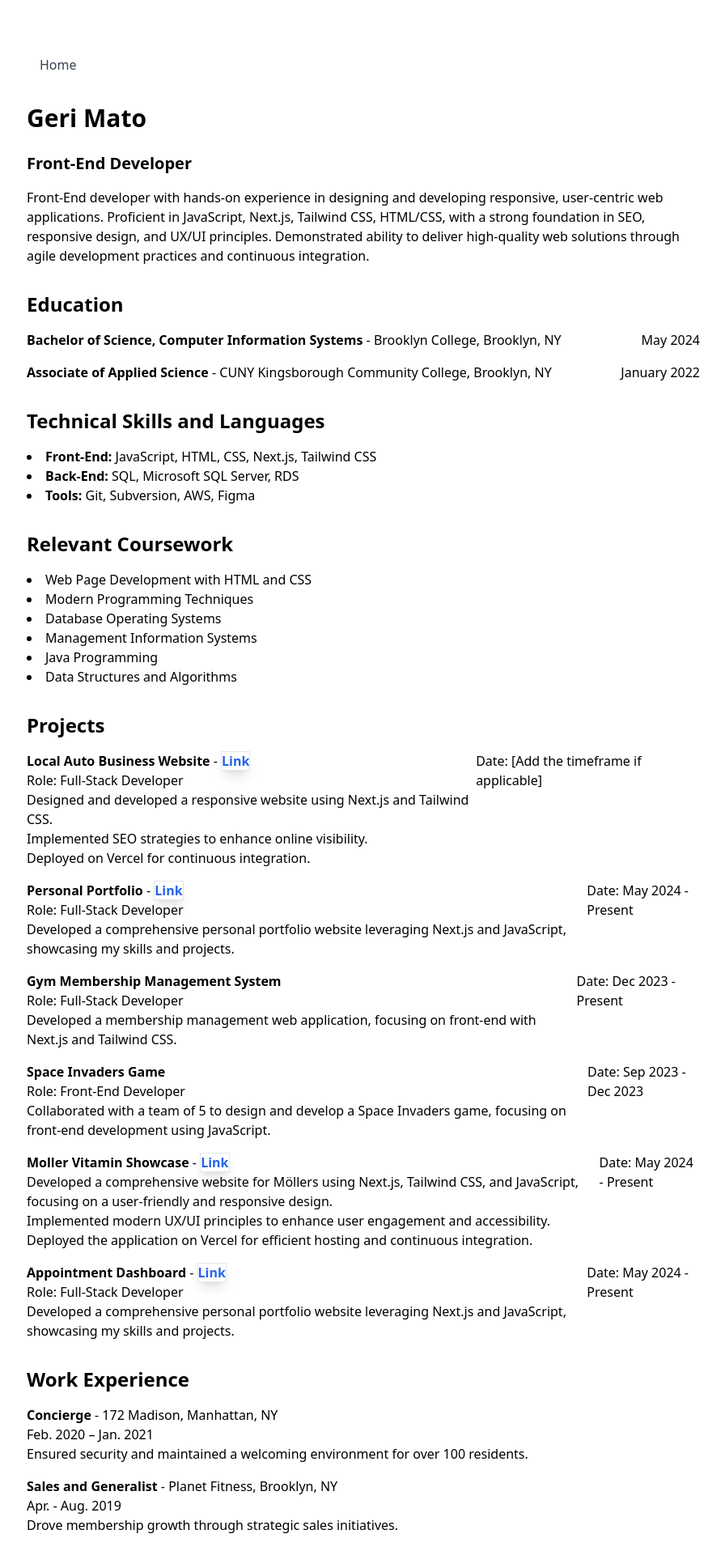
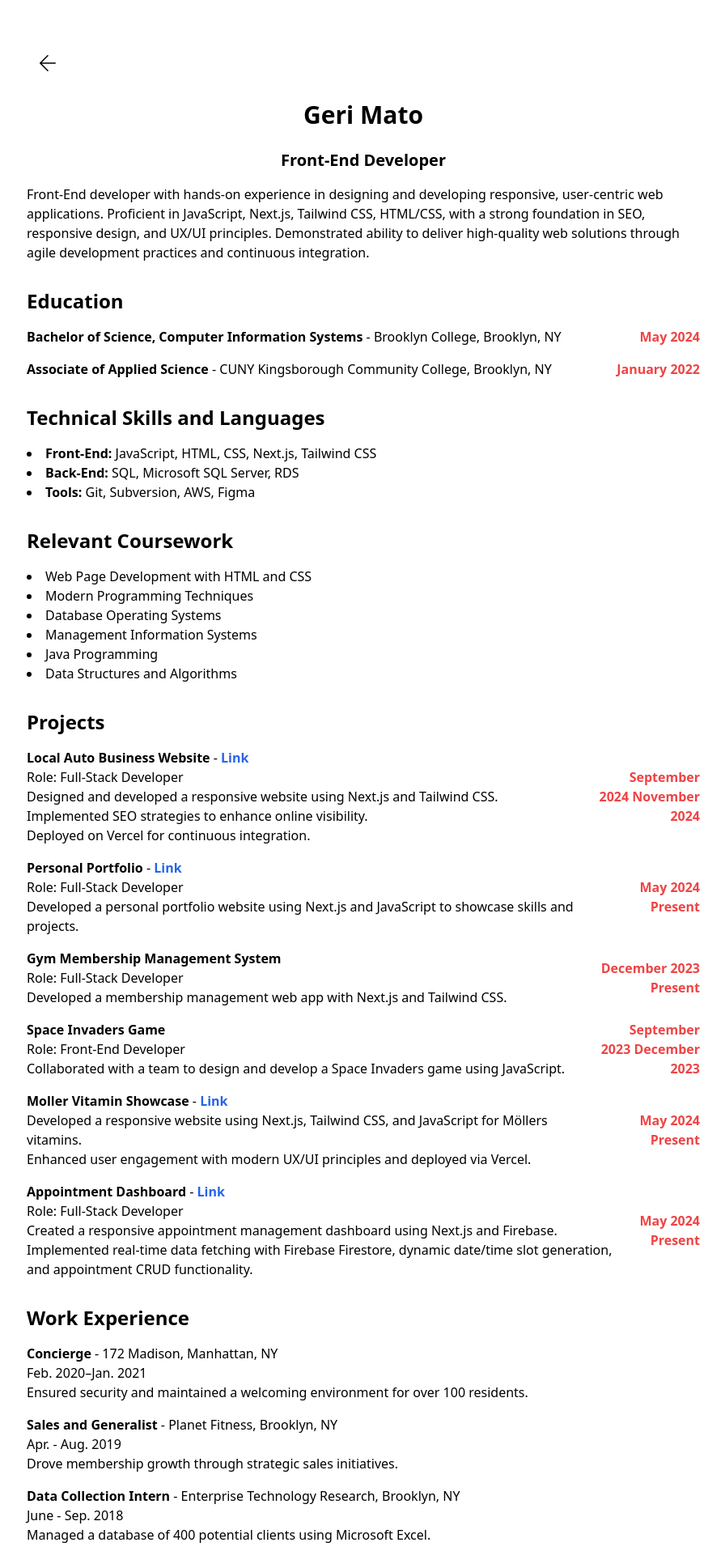
Before and after one commit to GM7651/portfolio, a Next.js app: page /resume in a window 1280 px wide. Shown: the top 1916 px of the page at 81% size, without its empty margins (191-1087 px from the left). Built offline with nearby package versions, Linux system fonts and the light colour scheme.

Commit message:
fixed contact form

```diff
--- a/app/resume/page.js
+++ b/app/resume/page.js
@@ -1,35 +1,41 @@
-"use client";
+'use client';
 
 import React, { useState } from 'react';
 import Navbar from '../components/Navbar'; // Ensure this path is correct
 
 const Resume = () => {
-  const [isMenuOpen, setIsMenuOpen] = useState(false); // State to handle mobile menu
 
   return (
     <div className="max-w-4xl mx-auto p-8">
       {/* Navbar */}
       <div className="w-full flex justify-between items-center py-5 md:w-full">
-      <button
-        className="md:hidden block focus:outline-none"
-        onClick={() => setIsMenuOpen(!isMenuOpen)}
-      >
-        {/* Hamburger Icon */}
-        <svg className="w-6 h-6" fill="none" stroke="currentColor" viewBox="0 0 24 24" xmlns="http://www.w3.org/2000/svg">
-          <path strokeLinecap="round" strokeLinejoin="round" strokeWidth="2" d={isMenuOpen ? "M6 18L18 6M6 6l12 12" : "M4 6h16M4 12h16M4 18h16"} />
-        </svg>
-      </button>
 
-      <div className={`md:flex md:items-center w-full md:w-auto ${isMenuOpen ? "block" : "hidden"}`}>
-        <nav>
+
+        <div className={`md:flex md:items-center w-full md:w-auto }`}>
+          <nav>
           <ul className="md:flex items-center justify-between text-base text-gray-700">
-            <li><a className="md:p-4 py-3 px-0 block" href="/">Home</a></li>
-          </ul>
-        </nav>
+          <li>
+            <a className="md:p-4 py-3 px-0 block  rounded-lg hover:bg-sky-50" href="/">
+              {/* SVG Icon */}
+              <svg
+                fill="#000000"
+                width="20px" /* Adjust size as needed */
+                height="20px" /* Adjust size as needed */
+                viewBox="0 0 52 52"
+                xmlns="http://www.w3.org/2000/svg"
+              >
+                <path d="M50,24H6.83L27.41,3.41a2,2,0,0,0,0-2.82,2,2,0,0,0-2.82,0l-24,24a1.79,1.79,0,0,0-.25.31A1.19,1.19,0,0,0,.25,25c0,.07-.07.13-.1.2l-.06.2a.84.84,0,0,0,0,.17,2,2,0,0,0,0,.78.84.84,0,0,0,0,.17l.06.2c0,.07.07.13.1.2a1.19,1.19,0,0,0,.09.15,1.79,1.79,0,0,0,.25.31l24,24a2,2,0,1,0,2.82-2.82L6.83,28H50a2,2,0,0,0,0-4Z" />
+              </svg>
+
+            </a>
+          </li>
+        </ul>
+          </nav>
+        </div>
       </div>
-    </div>
-      <h1 className="text-3xl font-bold mb-6">Geri Mato</h1>
-      <h2 className="text-xl font-semibold mb-4">Front-End Developer</h2>
+
+      <h1 className="text-3xl text-center font-bold mb-6">Geri Mato</h1>
+      <h2 className="text-xl text-center font-semibold mb-4">Front-End Developer</h2>
       <p className="mb-6">
         Front-End developer with hands-on experience in designing and developing responsive, user-centric web applications. Proficient in JavaScript, Next.js, Tailwind CSS, HTML/CSS, with a strong foundation in SEO, responsive design, and UX/UI principles. Demonstrated ability to deliver high-quality web solutions through agile development practices and continuous integration.
       </p>
@@ -39,13 +45,13 @@ const Resume = () => {
         <div>
           <strong>Bachelor of Science, Computer Information Systems</strong> - Brooklyn College, Brooklyn, NY
         </div>
-        <div>May 2024</div>
+        <div className="text-red-500 font-semibold w-32 text-right">May 2024</div>
       </div>
       <div className="mb-4 flex justify-between">
         <div>
           <strong>Associate of Applied Science</strong> - CUNY Kingsborough Community College, Brooklyn, NY
         </div>
-        <div>January 2022</div>
+        <div className="text-red-500 font-semibold w-32 text-right">January 2022</div>
       </div>
 
       <h2 className="text-2xl font-semibold mt-8 mb-4">Technical Skills and Languages</h2>
@@ -66,74 +72,84 @@ const Resume = () => {
       </ul>
 
       <h2 className="text-2xl font-semibold mt-8 mb-4">Projects</h2>
-      <div className="mb-4 flex justify-between">
+
+      {/* Project 1 */}
+      <div className="flex justify-between items-center mb-4">
         <div>
-          <strong>Local Auto Business Website</strong> - <a href="https://shinecityautospa.com" target="_blank" rel="noopener noreferrer "className="text-blue-600 shadow-lg border hover:text-blue-800 font-semibold">Link</a>
+          <strong>Local Auto Business Website</strong> -
+          <a href="https://shinecityautospa.com" target="_blank" rel="noopener noreferrer" className="text-blue-600 hover:text-blue-800 font-semibold"> Link</a>
           <p>Role: Full-Stack Developer</p>
-          <p> Designed and developed a responsive website using Next.js and Tailwind CSS.</p>
-          <p> Implemented SEO strategies to enhance online visibility.</p>
-          <p> Deployed on Vercel for continuous integration.</p>
+          <p>Designed and developed a responsive website using Next.js and Tailwind CSS.</p>
+          <p>Implemented SEO strategies to enhance online visibility.</p>
+          <p>Deployed on Vercel for continuous integration.</p>
+        </div>
+        <div className="text-red-500 font-semibold w-32 text-right">September 2024 November 2024 </div>
+      </div>
 
+      {/* Project 2 */}
+      <div className="flex justify-between items-center mb-4">
+        <div>
+          <strong>Personal Portfolio</strong> -
+          <a href="https://gerimato.com" target="_blank" rel="noopener noreferrer" className="text-blue-600 hover:text-blue-800 font-semibold"> Link</a>
+          <p>Role: Full-Stack Developer</p>
+          <p>Developed a personal portfolio website using Next.js and JavaScript to showcase skills and projects.</p>
+        </div>
+        <div className="text-red-500 font-semibold w-32 text-right">May 2024  Present</div>
+      </div>
 
-        </div>
-        <div>Date: [Add the timeframe if applicable]</div>
-      </div>
-      <div className="mb-4 flex justify-between">
-          <div>
-          <strong>Personal Portfolio</strong> - <a href="https://gerimato.com" target="_blank" rel="noopener noreferrer" className="text-blue-600 shadow-lg border hover:text-blue-800 font-semibold">Link</a>
-            <p>Role: Full-Stack Developer</p>
-            <p>Developed a comprehensive personal portfolio website leveraging Next.js and JavaScript, showcasing my skills and projects.</p>
-          </div>
-          <div>Date: May 2024 - Present</div>
-        </div>
-      <div className="mb-4 flex justify-between">
+      {/* Project 3 */}
+      <div className="flex justify-between items-center mb-4">
         <div>
           <strong>Gym Membership Management System</strong>
           <p>Role: Full-Stack Developer</p>
-          <p>Developed a membership management web application, focusing on front-end with Next.js and Tailwind CSS.</p>
+          <p>Developed a membership management web app with Next.js and Tailwind CSS.</p>
         </div>
-        <div>Date: Dec 2023 - Present</div>
+        <div className="text-red-500 font-semibold w-32 text-right">December 2023 Present</div>
       </div>
-      <div className="mb-4 flex justify-between">
+
+      {/* Project 4 */}
+      <div className="flex justify-between items-center mb-4">
         <div>
           <strong>Space Invaders Game</strong>
           <p>Role: Front-End Developer</p>
-          <p>Collaborated with a team of 5 to design and develop a Space Invaders game, focusing on front-end development using JavaScript.</p>
+          <p>Collaborated with a team to design and develop a Space Invaders game using JavaScript.</p>
         </div>
-        <div>Date: Sep 2023 - Dec 2023</div>
+        <div className="text-red-500 font-semibold w-32 text-right">September 2023  December 2023</div>
       </div>
 
-      <div className="mb-4 flex justify-between">
-          <div>
-            <strong>Moller Vitamin Showcase</strong> - <a href="https://mollerz.vercel.app/" target="_blank" rel="noopener noreferrer "className="text-blue-600 shadow-lg border hover:text-blue-800 font-semibold">Link</a>
-            <p>Developed a comprehensive website for Möllers using Next.js, Tailwind CSS, and JavaScript, focusing on a user-friendly and responsive design.</p>
-            <p>Implemented modern UX/UI principles to enhance user engagement and accessibility.</p>
-            <p>Deployed the application on Vercel for efficient hosting and continuous integration.</p>
+      {/* Project 5 */}
+      <div className="flex justify-between items-center mb-4">
+        <div>
+          <strong>Moller Vitamin Showcase</strong> -
+          <a href="https://mollerz.vercel.app/" target="_blank" rel="noopener noreferrer" className="text-blue-600 hover:text-blue-800 font-semibold"> Link</a>
+          <p>Developed a responsive website using Next.js, Tailwind CSS, and JavaScript for Möllers vitamins.</p>
+          <p>Enhanced user engagement with modern UX/UI principles and deployed via Vercel.</p>
+        </div>
+        <div className="text-red-500 font-semibold w-32 text-right">May 2024  Present</div>
+      </div>
 
-
-
-          </div>
-          <div>Date: May 2024 - Present</div>
+      {/* Project 6 */}
+      <div className="flex justify-between items-center mb-4">
+        <div>
+          <strong>Appointment Dashboard</strong> -
+          <a href="https://dashboard-phi-three-46.vercel.app/" target="_blank" rel="noopener noreferrer" className="text-blue-600 hover:text-blue-800 font-semibold"> Link</a>
+          <p>Role: Full-Stack Developer</p>
+          <p>Created a responsive appointment management dashboard using Next.js and Firebase.</p>
+          <p>Implemented real-time data fetching with Firebase Firestore, dynamic date/time slot generation, and appointment CRUD functionality.</p>
         </div>
-
-
-        <div className="mb-4 flex justify-between">
-          <div>
-          <strong>Appointment Dashboard</strong> - <a href="https://dashboard-phi-three-46.vercel.app/" target="_blank" rel="noopener noreferrer" className="text-blue-600 shadow-lg border hover:text-blue-800 font-semibold">Link</a>
-            <p>Role: Full-Stack Developer</p>
-            <p>Developed a comprehensive personal portfolio website leveraging Next.js and JavaScript, showcasing my skills and projects.</p>
-          </div>
-          <div>Date: May 2024 - Present</div>
-        </div>
+        <div className="text-red-500 font-semibold w-32 text-right">May 2024  Present</div>
+      </div>
 
       <h2 className="text-2xl font-semibold mt-8 mb-4">Work Experience</h2>
+
       <div className="mb-4 flex justify-between">
         <div>
           <strong>Concierge</strong> - 172 Madison, Manhattan, NY
-          <p>Feb. 2020 – Jan. 2021</p>
+          <p>Feb. 2020–Jan. 2021</p>
           <p>Ensured security and maintained a welcoming environment for over 100 residents.</p>
         </div>
       </div>
+
       <div className="mb-4 flex justify-between">
         <div>
           <strong>Sales and Generalist</strong> - Planet Fitness, Brooklyn, NY
@@ -141,15 +157,8 @@ const Resume = () => {
           <p>Drove membership growth through strategic sales initiatives.</p>
         </div>
       </div>
+
       <div className="mb-4 flex justify-between">
-        <div>
-          <strong>Data Collection Intern</strong> - Enterprise Technology Research, Brooklyn, NY
-          <p>June - Sep. 2018</p>
-          <p>Managed a database of 400 potential clients using Microsoft Excel.</p>
-        </div>
-      </div>
-
-       <div className="mb-4 flex justify-between">
         <div>
           <strong>Data Collection Intern</strong> - Enterprise Technology Research, Brooklyn, NY
           <p>June - Sep. 2018</p>
```
